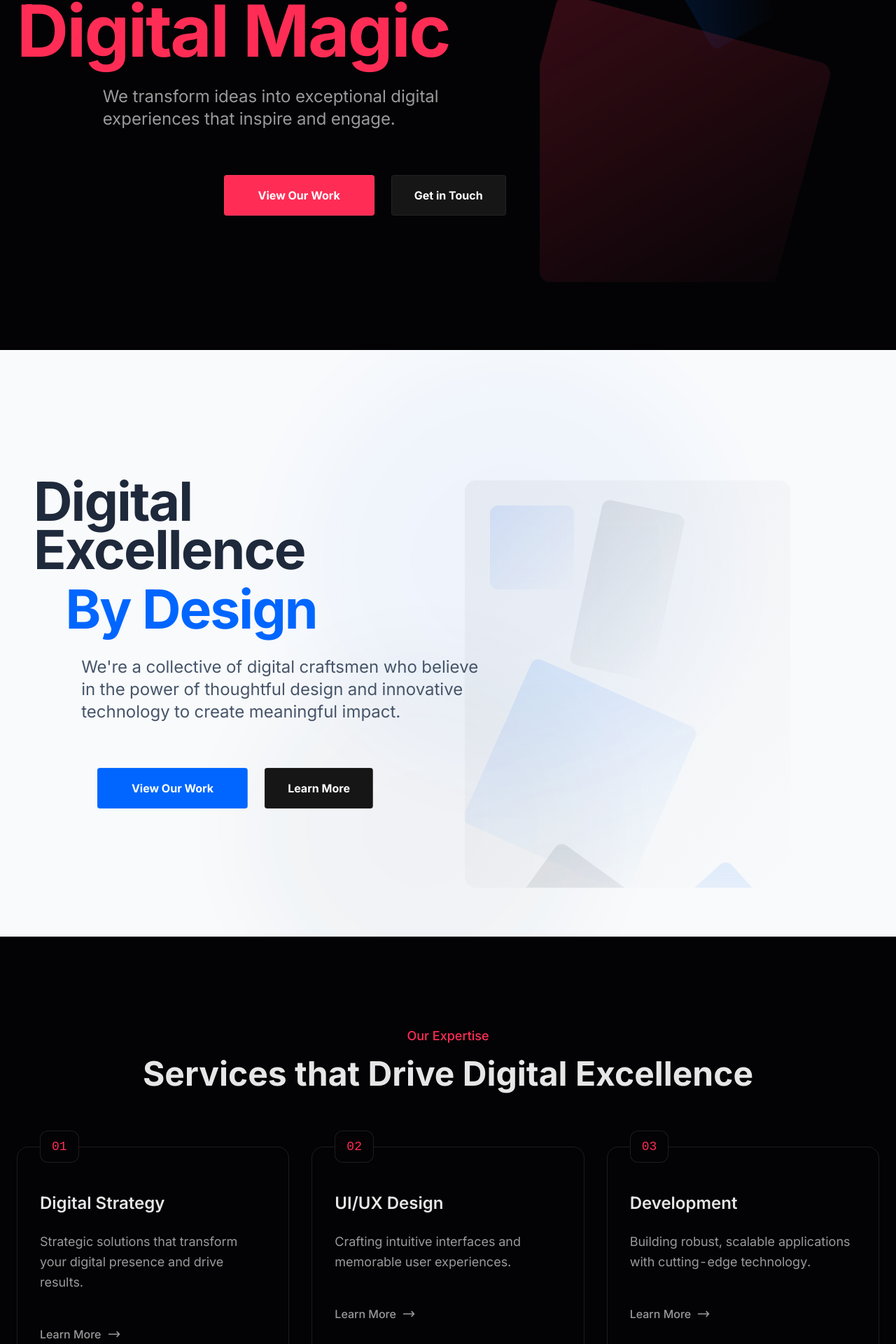
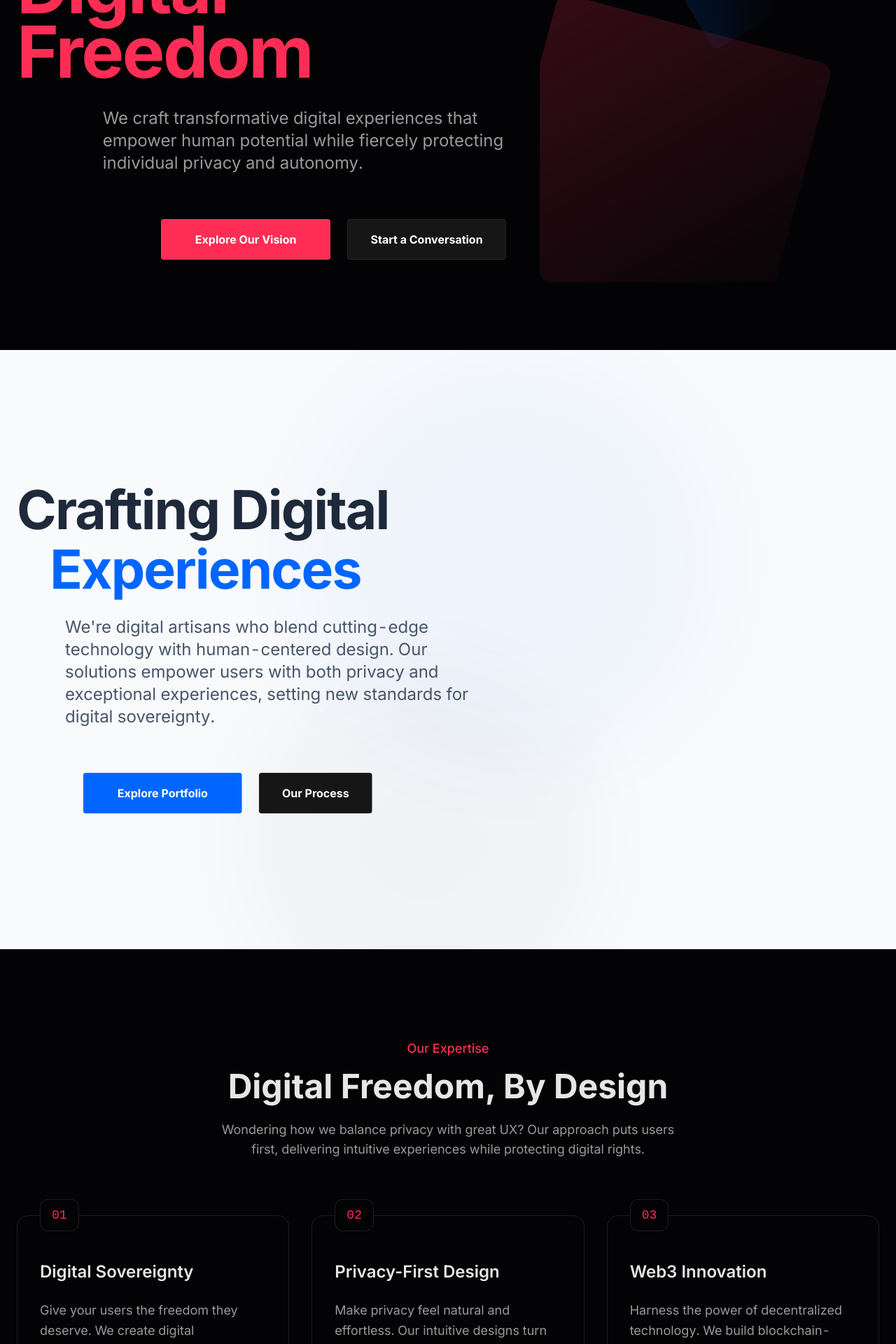
Before and after one commit to michaelycrypto/michaelycrypto, a Next.js app: page / in a window 1280 px wide. Shown: the part 300-2220 px from the top of the page at 70% size. Built offline with nearby package versions, Linux system fonts and the light colour scheme.

Commit message:
ball-hover

```diff
--- a/package.json
+++ b/package.json
@@ -12,6 +12,7 @@
   },
   "dependencies": {
     "framer-motion": "^12.5.0",
+    "gsap": "^3.12.7",
     "lucide-react": "^0.479.0",
     "next": "15.2.2",
     "next-themes": "^0.4.6",
--- a/src/app/page.tsx
+++ b/src/app/page.tsx
@@ -1,7 +1,10 @@
 "use client";
 
-import { useEffect, useState } from 'react';
+import { useEffect, useState, useRef } from 'react';
 import theme from '@/theme/config';
+import gsap from 'gsap';
+import ScrollTrigger from 'gsap/ScrollTrigger';
+import { DigitalExcellence } from '@/components/DigitalExcellence';
 
 // Enhanced theme configuration
 const globalStyles = `
@@ -119,24 +122,101 @@ const globalStyles = `
     opacity: 1;
   }
 }
+
+/* Added styles for scroll-triggered ball animation */
+.ball {
+  will-change: transform;
+  background: radial-gradient(circle at 30% 30%,
+    rgba(99, 102, 241, 0.9),
+    rgba(99, 102, 241, 0.4) 50%,
+    rgba(79, 70, 229, 0.2)
+  );
+  backdrop-filter: blur(8px);
+  border: 1px solid rgba(255, 255, 255, 0.1);
+  box-shadow:
+    0 0 40px rgba(99, 102, 241, 0.2),
+    0 0 20px rgba(99, 102, 241, 0.1),
+    inset 0 0 20px rgba(255, 255, 255, 0.1);
+}
+
+.ball::before {
+  content: '';
+  position: absolute;
+  inset: -2px;
+  border-radius: inherit;
+  background: linear-gradient(45deg,
+    rgba(99, 102, 241, 0.5),
+    transparent 40%,
+    transparent 60%,
+    rgba(79, 70, 229, 0.5)
+  );
+  filter: blur(4px);
+  animation: rotateBorder 4s linear infinite;
+}
+
+.ball::after {
+  content: '';
+  position: absolute;
+  inset: 8px;
+  border-radius: inherit;
+  background: radial-gradient(circle at 70% 70%,
+    rgba(255, 255, 255, 0.2),
+    transparent 40%
+  );
+}
+
+@keyframes rotateBorder {
+  0% { transform: rotate(0deg); }
+  100% { transform: rotate(360deg); }
+}
+
+.ball-hover {
+  animation:
+    floatBall 3s ease-in-out infinite,
+    glowPulse 4s ease-in-out infinite;
+}
+
+@keyframes floatBall {
+  0%, 100% {
+    transform: translateY(0) scale(1);
+  }
+  50% {
+    transform: translateY(-10px) scale(1.02);
+  }
+}
+
+@keyframes glowPulse {
+  0%, 100% {
+    box-shadow:
+      0 0 40px rgba(99, 102, 241, 0.2),
+      0 0 20px rgba(99, 102, 241, 0.1),
+      inset 0 0 20px rgba(255, 255, 255, 0.1);
+  }
+  50% {
+    box-shadow:
+      0 0 60px rgba(99, 102, 241, 0.3),
+      0 0 30px rgba(99, 102, 241, 0.2),
+      inset 0 0 30px rgba(255, 255, 255, 0.2);
+  }
+}
 `;
 
 // Add these data structures before the Page component
 const services = [
   {
     number: "01",
-    title: "Digital Strategy",
-    description: "Strategic solutions that transform your digital presence and drive results."
+    title: "Digital Sovereignty",
+    description: "Give your users the freedom they deserve. We create digital experiences that respect choices, protect privacy, and build lasting trust through transparent data practices."
   },
   {
     number: "02",
-    title: "UI/UX Design",
-    description: "Crafting intuitive interfaces and memorable user experiences."
+    title: "Privacy-First Design",
+    description: "Make privacy feel natural and effortless. Our intuitive designs turn complex security features into seamless experiences that users love to engage with."
   },
   {
     number: "03",
-    title: "Development",
-    description: "Building robust, scalable applications with cutting-edge technology."
+    title: "Web3 Innovation",
+    description: "Harness the power of decentralized technology. We build blockchain-powered solutions that give users true ownership of their digital assets while maintaining an intuitive, accessible experience."
   }
 ];
 
@@ -532,6 +612,7 @@ const heroAnimations = {
 export default function Page() {
   const [scrollProgress, setScrollProgress] = useState(0);
   const [activeSection, setActiveSection] = useState('hero');
+  const ballRef = useRef(null);
 
   useEffect(() => {
     const handleScroll = () => {
@@ -578,6 +659,54 @@ export default function Page() {
     return () => observer.disconnect();
   }, []);
 
+  useEffect(() => {
+    gsap.registerPlugin(ScrollTrigger);
+
+    const ball = ballRef.current;
+    if (!ball) return;
+
+    // Set initial state immediately
+    gsap.set(ball, {
+      y: '-25vh',
+      scale: 1,
+      opacity: 0
+    });
+
+    // Create a simpler, more natural timeline
+    const tl = gsap.timeline({
+      scrollTrigger: {
+        trigger: '#about',
+        start: "top bottom",
+        end: "center center",
+        scrub: 5,
+        onEnter: () => {
+          gsap.set(ball, { opacity: 1 });
+        },
+        onLeaveBack: () => {
+          gsap.set(ball, { opacity: 0 });
+        }
+      }
+    });
+
+    // Simplified animation sequence
+    tl.to(ball, {
+      y: '-25vh',
+      scale: 1,
+      duration: 0.3,
+      ease: 'power2.out'
+    })
+    .to(ball, {
+      y: '100vh',
+      scale: 8,
+      duration: 0.4,
+      ease: 'power1.in'
+    });
+
+    return () => {
+      tl.kill();
+    };
+  }, []);
+
   return (
     <main className="min-h-screen">
       {/* Hero Section - Refined Asymmetrical Layout */}
@@ -587,21 +716,21 @@ export default function Page() {
           <div className="col-span-12 lg:col-span-8 xl:col-span-7 space-y-8 relative z-10">
             <h1 className="text-[clamp(3rem,8vw,8rem)] font-bold tracking-tight leading-[0.9]">
               <span className="block text-white opacity-90 transform hover:translate-x-2 transition-transform duration-300">
-                Crafting
+                Shaping
               </span>
               <span className="block text-[var(--accent-red)] mt-4 transform hover:-translate-x-2 transition-transform duration-300">
-                Digital Magic
+                Digital Freedom
               </span>
             </h1>
             <p className="text-2xl text-[var(--text-secondary)] max-w-xl ml-auto">
-              We transform ideas into exceptional digital experiences that inspire and engage.
+              We craft transformative digital experiences that empower human potential while fiercely protecting individual privacy and autonomy.
             </p>
             <div className="flex flex-wrap gap-6 pt-8 justify-end">
               <button className="btn-noir-red px-12 py-4 transform hover:translate-y-[-4px] transition-all duration-300 rounded">
-                View Our Work
+                Explore Our Vision
               </button>
               <button className="btn-noir px-8 py-4 transform hover:translate-x-2 transition-all duration-300 rounded">
-                Get in Touch
+                Start a Conversation
               </button>
             </div>
           </div>
@@ -641,60 +770,42 @@ export default function Page() {
           <div className="absolute -bottom-24 right-1/3 w-[500px] h-[500px] bg-[#1E293B] rounded-full opacity-[0.03] blur-3xl" />
         </div>
 
-        <div className="container mx-auto px-6">
+        <div className="container mx-auto">
           <div className="grid grid-cols-12 gap-12 items-center">
             {/* Left Content - Primary Reading Flow */}
             <div className="col-span-12 lg:col-span-7 xl:col-span-6 lg:col-start-1 space-y-8">
               <h2 className="text-[clamp(3rem,6vw,5rem)] font-bold leading-[0.9] tracking-tight">
                 <span className="block text-[#1E293B] transform hover:translate-x-2 transition-transform duration-300">
-                  Digital Excellence
+                  Crafting Digital
                 </span>
                 {/* Secondary line follows natural eye movement */}
                 <span className="block text-[#0066FF] mt-4 transform hover:-translate-x-2 transition-transform duration-300 translate-x-[8%]">
-                  By Design
+                  Experiences
                 </span>
               </h2>
               {/* Content follows F-pattern reading */}
               <p className="text-2xl text-[#475569] max-w-xl translate-x-[12%]">
-                We're a collective of digital craftsmen who believe in the power of thoughtful design
-                and innovative technology to create meaningful impact.
+                We're digital artisans who blend cutting-edge technology with human-centered design. Our solutions
+                empower users with both privacy and exceptional experiences, setting new standards for digital sovereignty.
               </p>
               {/* CTAs aligned with content progression */}
               <div className="flex flex-wrap gap-6 pt-8 translate-x-[16%]">
                 <button className="btn-noir-blue px-12 py-4 rounded transform hover:translate-y-[-4px] transition-all duration-300">
-                  View Our Work
+                  Explore Portfolio
                 </button>
                 <button className="btn-noir px-8 py-4 rounded transform hover:translate-x-2 transition-all duration-300">
-                  Learn More
+                  Our Process
                 </button>
               </div>
             </div>
 
-            {/* Right Content - Visual Balance & Interaction Zone */}
-            <div className="col-span-12 lg:col-span-4 xl:col-span-5 lg:col-start-8 relative mt-12 lg:mt-0 translate-y-[10%]">
-              <div className="aspect-[4/5] rounded-2xl overflow-hidden relative bg-gradient-to-br from-[#1E293B]/5 to-transparent p-1">
-                {/* Interactive Grid - Progressive Disclosure */}
-                <div className="grid grid-cols-3 gap-4 p-8 h-full">
-                  {[1, 2, 3, 4, 5].map((_, index) => (
-                    <div
-                      key={index}
-                      className={`rounded-xl bg-gradient-to-br backdrop-blur-lg
-                        ${index % 2 === 0 ? 'from-[#0066FF]' : 'from-[#1E293B]'}
-                        to-transparent opacity-10
-                        transform hover:scale-105 transition-all duration-500
-                        ${index === 2 ? 'col-span-2 translate-x-[5%]' : ''}
-                        ${index === 3 ? 'col-span-2 -translate-x-[5%]' : ''}
-                        ${index === 1 ? 'translate-y-[20%]' : ''}
-                        ${index === 4 ? '-translate-y-[15%]' : ''}
-                        ${index === 0 ? 'translate-x-[10%]' : ''}`}
-                      style={{
-                        aspectRatio: index === 1 ? '1/2' : '1/1',
-                        transform: `rotate(${index * 12}deg)`, // Consistent rotation
-                        transitionDelay: `${index * 50}ms`, // Progressive animation
-                      }}
-                    />
-                  ))}
-                </div>
+            {/* Right Content - Ball Animation */}
+            <div className="col-span-12 lg:col-span-4 xl:col-span-5 lg:col-start-8 relative h-[600px]">
+              <div className="sticky top-1/2 -translate-y-1/2 h-[600px] flex items-center justify-center">
+                <div
+                  className="ball w-32 h-32 rounded-full bg-gradient-to-br from-[#0066FF] to-[#1E293B] shadow-lg"
+                  ref={ballRef}
+                />
               </div>
             </div>
           </div>
@@ -708,8 +819,13 @@ export default function Page() {
           <div className="text-center mb-20">
             <span className="text-[var(--accent-red)] text-lg font-medium mb-4 block">Our Expertise</span>
             <h2 className="text-5xl font-bold text-[var(--text-primary)] relative">
-              Services that Drive Digital Excellence
+              Digital Freedom,
+              By Design
             </h2>
+            <p className="text-[var(--text-secondary)] mt-6 text-lg max-w-2xl mx-auto">
+              Wondering how we balance privacy with great UX? Our approach puts users first,
+              delivering intuitive experiences while protecting digital rights.
+            </p>
           </div>
 
           {/* Services Grid - Symmetric Three Columns */}
```
Also changed, not shown: 1 other file (tests, documents, lock files or other folders).
